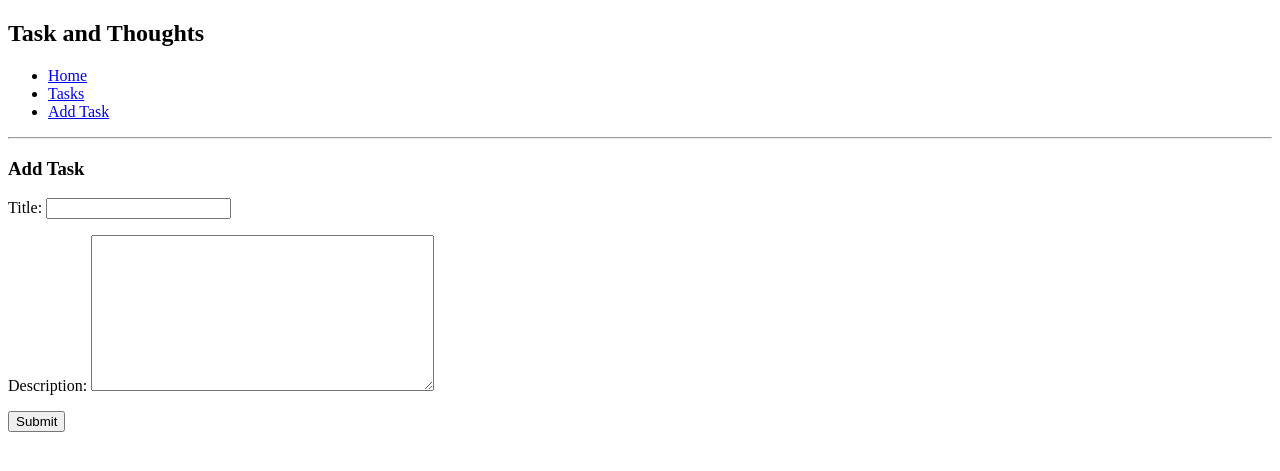
After one commit to endang-ismaya/django-thoughts, a Django app: page /tasks/add/ in a window 1280 px wide. The commit adds this page. Shown: the top 471 px of the page. Run offline with Django 4.2, Linux system fonts and the light colour scheme; parts of the project's set-up code (start-up, migrations or seed data) failed here and were passed over.

Commit message:
add add_task

```diff
--- /dev/null
+++ b/app_journal/forms.py
@@ -0,0 +1,11 @@
+from django.forms import ModelForm
+from app_journal.models import Task
+
+
+class TaskForm(ModelForm):
+    class Meta:
+        model = Task
+        fields = (
+            "title",
+            "description",
+        )
--- a/app_journal/urls.py
+++ b/app_journal/urls.py
@@ -5,5 +5,7 @@ app_name = "app_journal"
 urlpatterns = [
     path("", views.home, name="home"),
     path("tasks/", views.tasks, name="tasks"),
+    path("tasks/add/", views.add_task, name="add_task"),
+    path("tasks/<int:pk>/update", views.add_task, name="add_task"),
     path("register/", views.register, name="register"),
 ]
--- a/app_journal/views.py
+++ b/app_journal/views.py
@@ -1,5 +1,7 @@
-from django.shortcuts import render
+from django.shortcuts import redirect, render
+from django.urls import reverse
 from app_journal import models
+from app_journal.forms import TaskForm
 
 
 # Create your views here.
@@ -16,3 +18,20 @@ def tasks(request):
     context = {"tasks": tasks}
 
     return render(request, "tasks.html", context)
+
+
+def add_task(request):
+    form = TaskForm()
+
+    if request.method == "POST":
+        form = TaskForm(request.POST)
+
+        if form.is_valid():
+            form.save()
+
+            return redirect(reverse("app_journal:tasks"))
+
+    context = {
+        "form": form,
+    }
+    return render(request, "add_task.html", context)
--- /dev/null
+++ b/templates/add_task.html
@@ -0,0 +1,16 @@
+{% include "base.html" %}
+
+<!-- content -->
+{% block content %}
+
+<h3>Add Task</h3>
+
+<form method="POST" autocomplete="off" enctype="multipart/form-data">
+    {% csrf_token %}
+    <!-- form start -->
+    {{form.as_p }}
+    <!-- from end -->
+    <input type="submit" value="Submit" />
+</form>
+
+{% endblock content %}
--- a/templates/base.html
+++ b/templates/base.html
@@ -7,7 +7,15 @@
         <title>Document</title>
     </head>
     <body>
-        <nav>Task and Thoughts</nav>
+        <nav>
+            <h2>Task and Thoughts</h2>
+            <ul>
+                <li><a href={% url 'app_journal:home' %}>Home</a></li>
+                <li><a href={% url 'app_journal:tasks' %}>Tasks</a></li>
+                <li><a href={% url 'app_journal:add_task' %}>Add Task</a></li>
+            </ul>
+        </nav>
+        <hr>
         {% block content %}
         <!-- content -->
         {% endblock content %}
--- a/templates/index.html
+++ b/templates/index.html
@@ -3,5 +3,5 @@
 <!-- content -->
 {% block content %}
 <h1>Welcome to HomePage!</h1>
-<a href="{% url 'app_journal:tasks' %}">Go to your tasks! </a>
+
 {% endblock content %}
```
